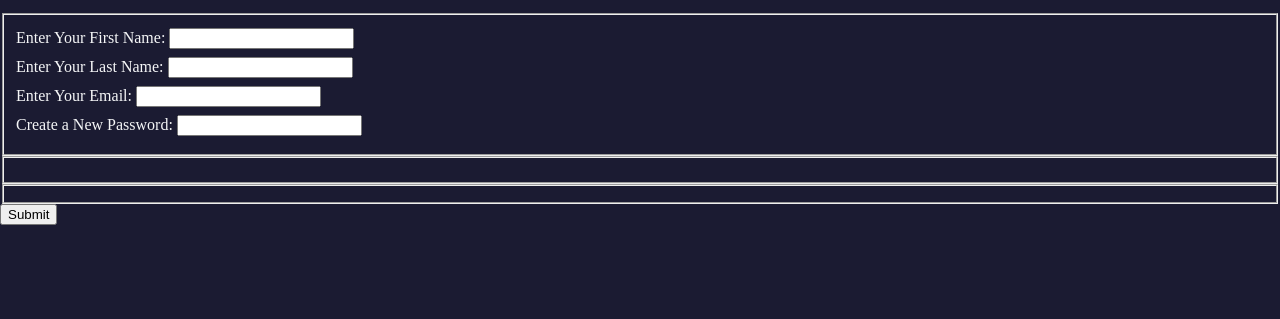
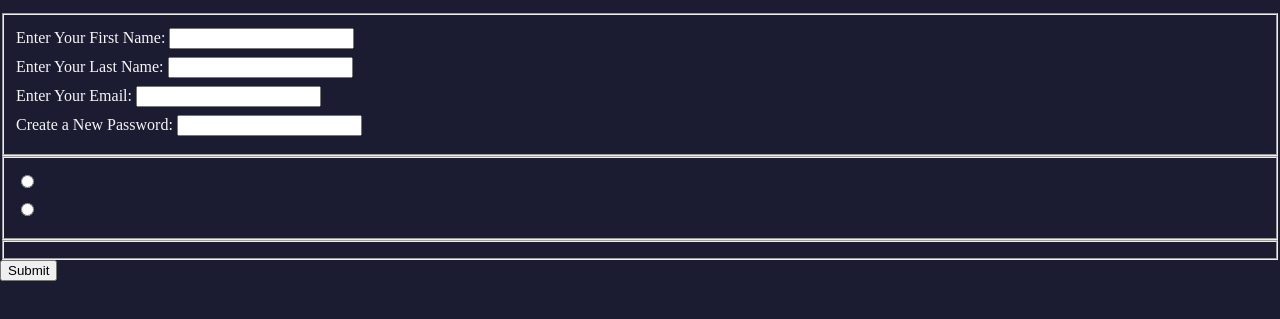
Before and after one commit to reubengermain12/FCC3_Registration_Form, a plain HTML site: page index.html in a window 1280 px wide. Shown: the part 101-420 px from the top of the page. Drawn offline with Linux system fonts and the light colour scheme.

Commit message:
added input type radio to two labels

```diff
--- a/index.html
+++ b/index.html
@@ -21,8 +21,8 @@
         /></label>
       </fieldset>
       <fieldset>
-        <label for=""></label>
-        <label for=""></label>
+        <label for=""><input type="radio" /></label>
+        <label for=""><input type="radio" /></label>
         <label for=""></label>
       </fieldset>
       <fieldset></fieldset>
```
